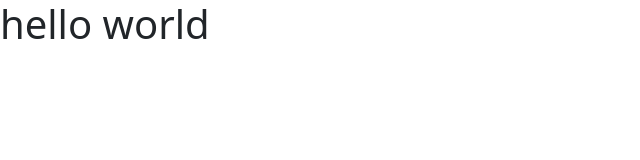
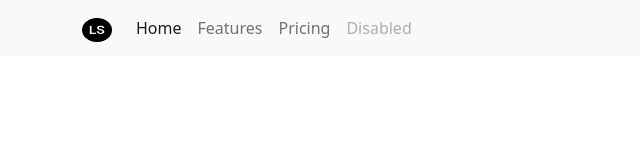
Before and after one commit to DECode-studio/wahid.github.io, a plain HTML site: page index.html in a window 1280 px wide. Shown: the whole page, without its empty margins (0-640 px from the left). Drawn offline with nearby package versions, Linux system fonts and the light colour scheme.

Commit message:
add navbar

```diff
--- a/index.html
+++ b/index.html
@@ -9,7 +9,25 @@
 </head>
 
 <body>
-    <h1>hello world</h1>
+    <nav class="navbar navbar-expand-lg navbar-light bg-light">
+        <div class="container">
+            <a class="navbar-brand" href="#">
+                <img src="public/images/img_logo.png" alt="" width="30" height="24">
+            </a>
+            <button class="navbar-toggler" type="button" data-bs-toggle="collapse" data-bs-target="#navbarNavAltMarkup"
+                aria-controls="navbarNavAltMarkup" aria-expanded="false" aria-label="Toggle navigation">
+                <span class="navbar-toggler-icon"></span>
+            </button>
+            <div class="collapse navbar-collapse" id="navbarNavAltMarkup">
+                <div class="navbar-nav">
+                    <a class="nav-link active" aria-current="page" href="#">Home</a>
+                    <a class="nav-link" href="#">Features</a>
+                    <a class="nav-link" href="#">Pricing</a>
+                    <a class="nav-link disabled">Disabled</a>
+                </div>
+            </div>
+        </div>
+    </nav>
 
     <script src="https://cdn.jsdelivr.net/npm/bootstrap@5.1.3/dist/js/bootstrap.bundle.min.js"
         integrity="sha384-ka7Sk0Gln4gmtz2MlQnikT1wXgYsOg+OMhuP+IlRH9sENBO0LRn5q+8nbTov4+1p"
```
